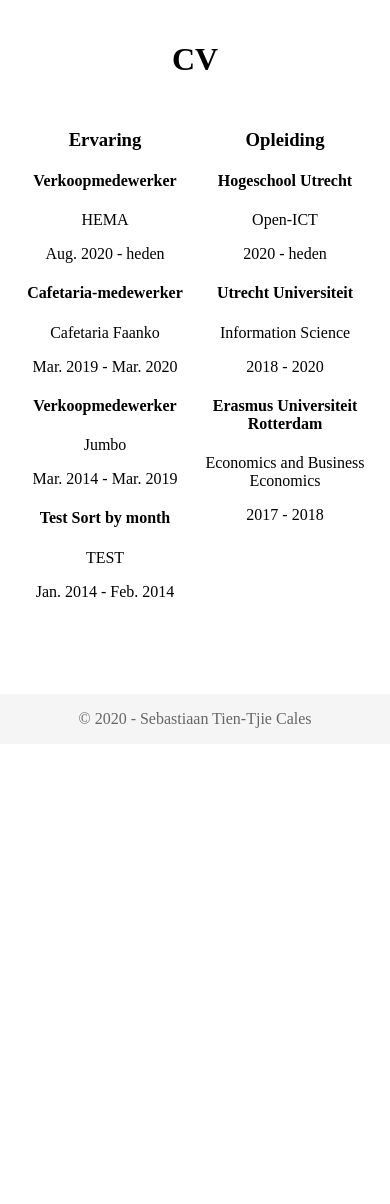
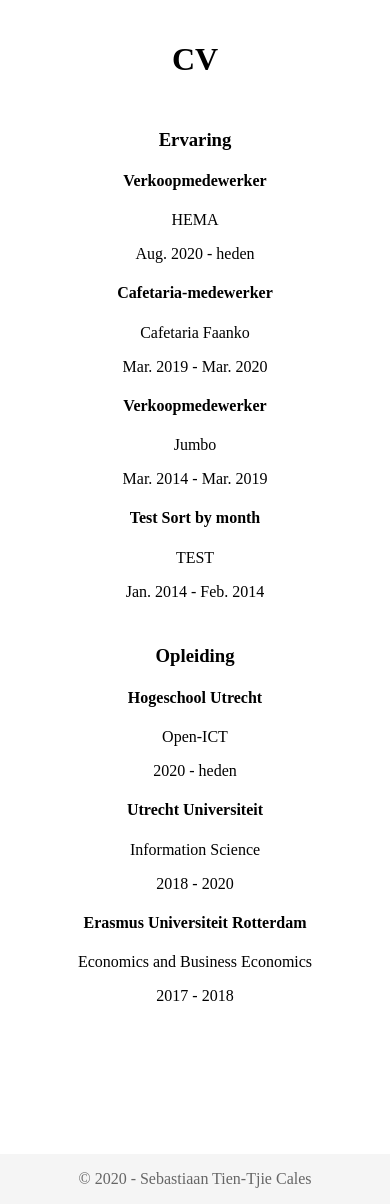
Before and after one commit to Tientjie-san/product1portfolio, a Django app: page /cv/ in a window 390 px wide. Shown: the part 100-1304 px from the top of the page. Before the commit the page ends 828 px from the top, so only its background shows below. Run offline with Django 3.2, Linux system fonts and the light colour scheme; data comes from the database, SQL or seed files in the repository; both versions use the stored data as it was after the commit; some libraries are stand-ins or nearby versions.

Commit message:
cv responsief

```diff
--- a/portfolio/static/portfolio/cv.css
+++ b/portfolio/static/portfolio/cv.css
@@ -1,6 +1,6 @@
-.content-grid{
+.content_grid{
     display: grid;
-    grid-template-rows: auto 1fr;
+    grid-template-rows: auto 1fr 1fr;
     grid-template-columns: 1fr 1fr;
     padding: 20px;
     gap:10px;
@@ -12,15 +12,35 @@
     grid-column: 1/3;
     text-align: center;
 }
-.row2col1{
+.ervaringen{
     grid-row: 2/3;
     grid-column: 1/2;
     text-align: center;
-
 }
 
-.row2col2{
+.vaardigheden{
     grid-row: 2/3;
     grid-column: 2/3;
     text-align: center;
 }
+
+@media screen and (max-width: 800px){
+    .content_grid{
+        grid-template-columns: 1fr !important;
+    }
+    .row1{
+        grid-column: span 1;
+        justify-self: center;
+    }
+    .ervaringen{
+        grid-row: 2/3;
+        grid-column: span 1;
+        justify-self: center;
+    }
+
+    .vaardigheden{
+        grid-row: 3/4;
+        grid-column: span 1;
+        justify-self: center;
+    }
+}
--- a/portfolio/static/portfolio/main.css
+++ b/portfolio/static/portfolio/main.css
@@ -60,8 +60,8 @@ header{
   display: none;
 }
 
-  /* When the screen is less than 600 pixels wide, hide all links, except for the first one ("Home"). Show the link that contains should open and close the topnav (.icon) */
-  @media screen and (max-width: 600px) {
+/* When the screen is less than 800 pixels wide, hide all links, except for the first one ("Home"). Show the link that contains should open and close the topnav (.icon) */
+@media screen and (max-width: 800px) {
 
   .base_nav{
     grid-template-columns: 1fr 1fr;
@@ -81,7 +81,7 @@ header{
 }
 
 
-   @media screen and (max-width: 600px) {
+ @media screen and (max-width: 800px) {
   .base_nav.responsive {
     grid-template-rows: 50px 1fr 1fr;
   }
--- a/portfolio/templates/portfolio/cv.html
+++ b/portfolio/templates/portfolio/cv.html
@@ -5,12 +5,12 @@
 {% endblock style%}
 {% block content %}
 
-<div class="content-grid">
+<div class="content_grid">
     <div class="row1">
         <h1>CV</h1>
     </div>
 
-    <div class="row2col1">
+    <div class="ervaringen">
     <h3>Ervaring</h3>
     <!-- laad werkervaringen -->
         {% for work in work_experiences %}
@@ -25,7 +25,7 @@
         {% endfor %}
     </div>
 
-    <div class="row2col2">
+    <div class="vaardigheden">
         <h3>Opleiding</h3>
         <!-- laad opleidingen -->
         {% for education in educations %}
```
Also changed, not shown: db.sqlite3. Lines whose indentation alone changed are shown as unchanged.
